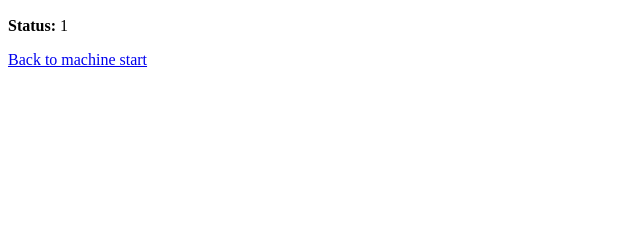
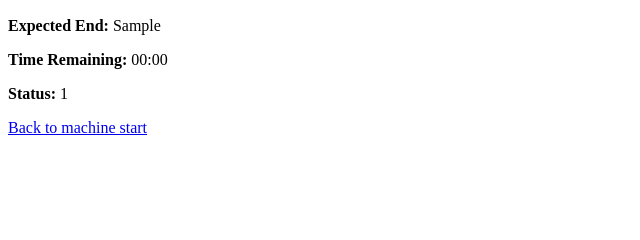
Before and after one commit to Thomasvole/IBCS_IAFinal_DLMS, a Flask app: template templates/session_started.html in a window 1280 px wide. Shown: the part 233-473 px from the top of the page, without its empty margins (0-640 px from the left). Run offline with Flask 3, Linux system fonts and the light colour scheme; the visitor is signed in with stand-in values (Sample User, id 1); the template is opened without the code that fills it: most values are stand-ins (such as "Sample title", 1, 10 or a date in 2020).

Commit message:
SC2: countdown timer with expected end time

```diff
--- a/app.py
+++ b/app.py
@@ -1,11 +1,12 @@
 from flask import Flask, render_template, request, redirect, url_for
-from datetime import datetime
+from datetime import datetime, timedelta
 
 from db import insert_session, get_connection
 from helpers import ISVALIDMACHINEID, KEEPDIGITSONLY
 
 app = Flask(__name__)
 app.config["SECRET_KEY"] = "dev"  # fine for IA demo; change later if needed
+CYCLE_DURATION_MINUTES = 30
 
 @app.route("/init-db")
 def init_db():
@@ -78,8 +79,12 @@ def session_page(session_id):
 
     if row is None:
         return "Session not found.", 404
+    time_in_dt = datetime.strptime(row["TIMEIN"], "%Y-%m-%d %H:%M:%S")
+    expected_end_dt = time_in_dt + timedelta(minutes=CYCLE_DURATION_MINUTES)
+    expected_end = expected_end_dt.strftime("%Y-%m-%d %H:%M:%S")
+    expected_end_epoch = int(expected_end_dt.timestamp())
 
-    return render_template("session_started.html", session=row)
+    return render_template("session_started.html", session=row, expected_end=expected_end, expected_end_epoch=expected_end_epoch)
 
 if __name__ == '__main__':
     app.run()
--- a/templates/session_started.html
+++ b/templates/session_started.html
@@ -12,6 +12,36 @@
     <p><b>Student Name:</b> {{ session["FIRSTNAME"] }} {{ session["LASTNAME"] }}</p>
     <p><b>Phone Number:</b> {{ session["PHONENUMBER"] }}</p>
     <p><b>Time In:</b> {{ session["TIMEIN"] }}</p>
+    <p><b>Expected End:</b> {{ expected_end }}</p>
+    <p><b>Time Remaining:</b> <span id="countdown">--:--</span></p>
+     <script>
+  const expectedEndEpoch = {{ expected_end_epoch }};
+  const countdownEl = document.getElementById("countdown");
+
+  function formatMMSS(totalSeconds) {
+    const minutes = Math.floor(totalSeconds / 60);
+    const seconds = totalSeconds % 60;
+    return String(minutes).padStart(2, "0") + ":" + String(seconds).padStart(2, "0");
+  }
+
+  function tick() {
+    const nowEpoch = Math.floor(Date.now() / 1000);
+    const secondsLeft = expectedEndEpoch - nowEpoch;
+
+    if (secondsLeft <= 0) {
+      countdownEl.textContent = "00:00";
+      return false;
+    }
+
+    countdownEl.textContent = formatMMSS(secondsLeft);
+    return true;
+  }
+
+  tick();
+  const timer = setInterval(() => {
+    if (!tick()) clearInterval(timer);
+  }, 1000);
+</script>
     <p><b>Status:</b> {{ session["STATUS"] }}</p>
 
     <p><a href="/machine/{{ session['MACHINEID'] }}/start">Back to machine start</a></p>
```
